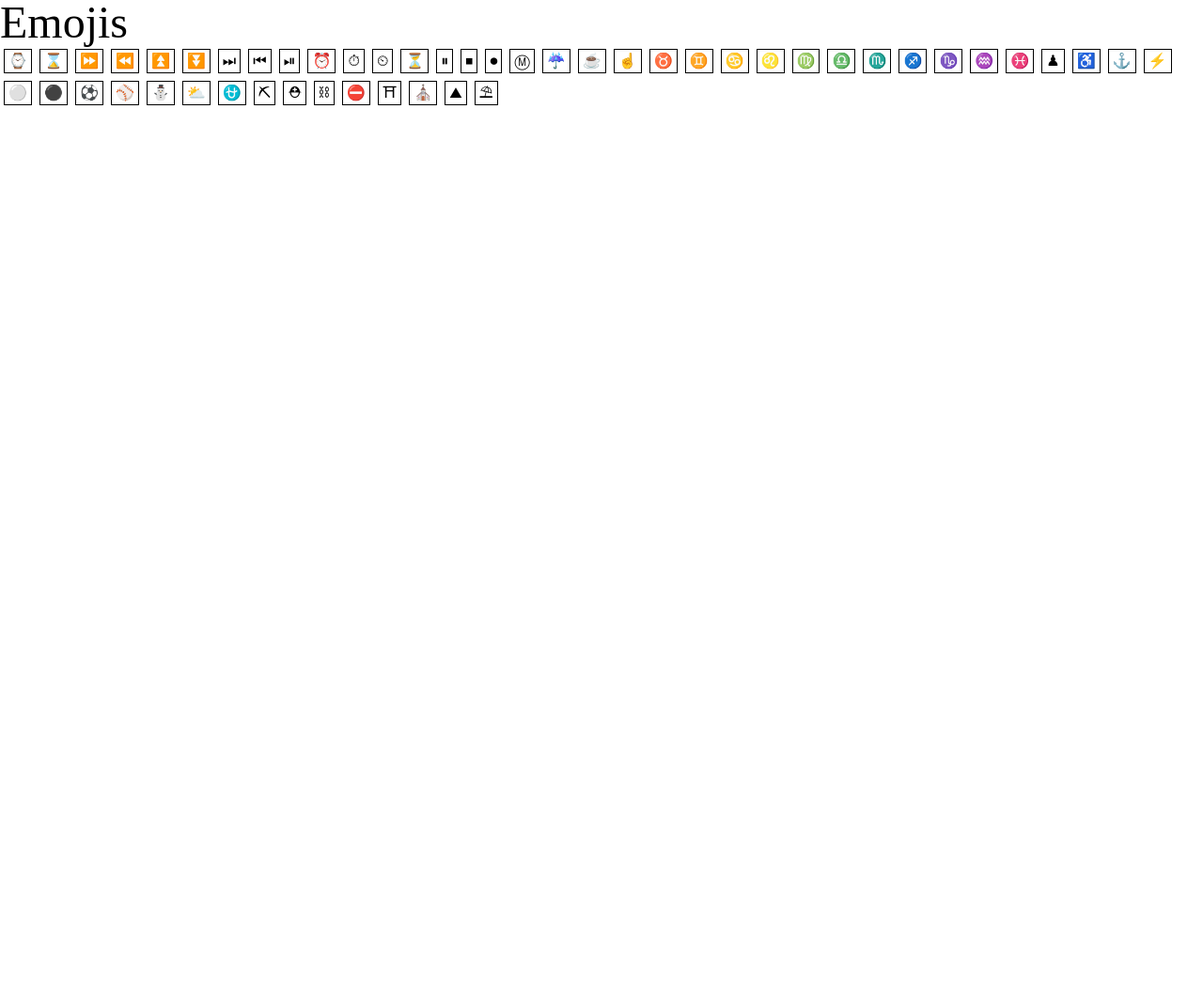
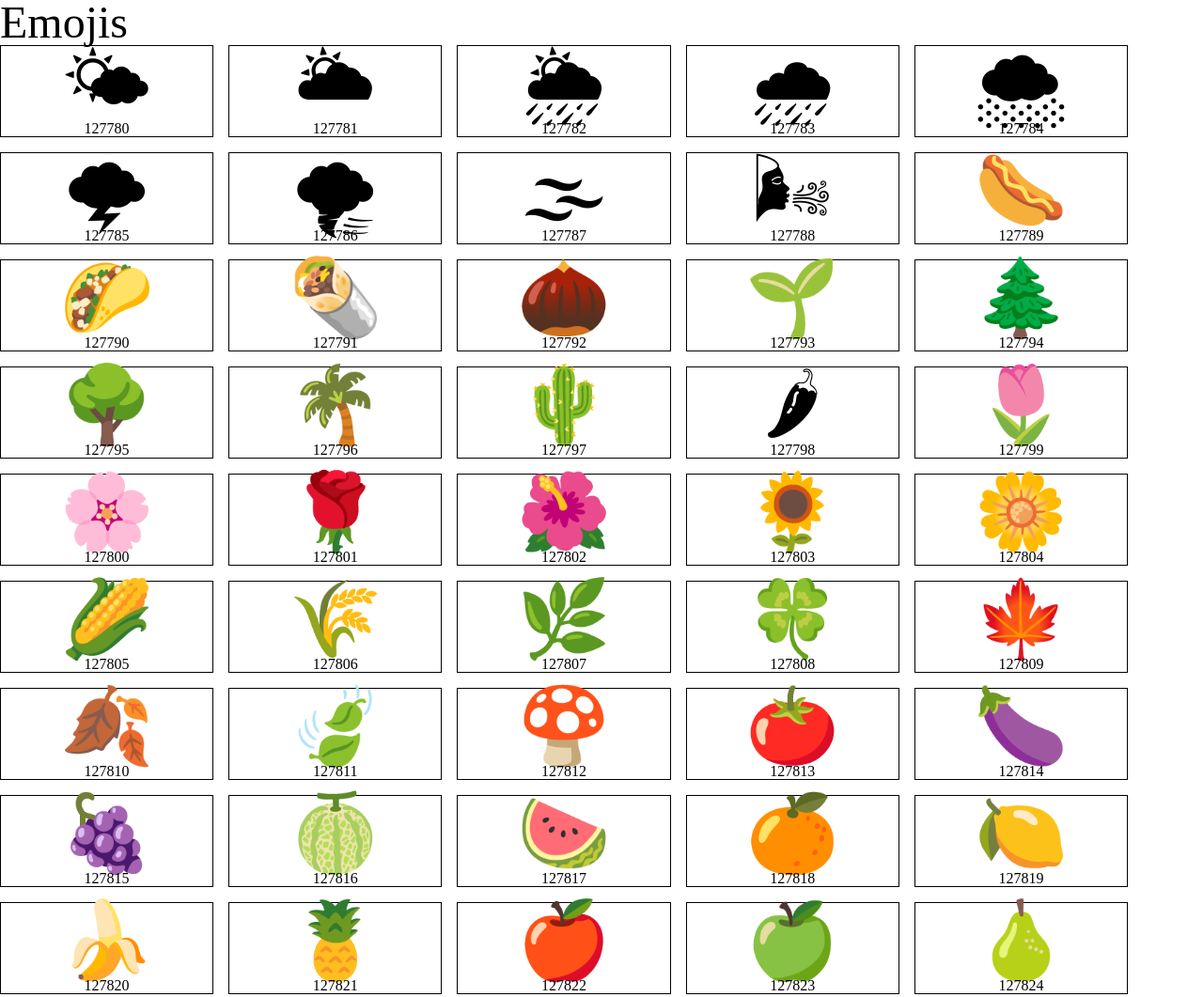
Before and after one commit to maddiejeffreyy/mtm6302-emoji-maddiejeffreyy, a plain HTML site: page index.html in a window 1280 px wide. Shown: the top 1061 px of the page at 94% size. Before the commit the page ends 800 px from the top, so only its background shows below. Drawn offline with Linux system fonts and the light colour scheme.

Commit message:
completes the assignment

```diff
--- a/index.html
+++ b/index.html
@@ -7,7 +7,9 @@
         <link href="style.css" rel="stylesheet">
     </head>
     <body>
-        <div id="container">
+        <h1>Emojis</h1>
+        <div id="container" class="container">
+
 
         </div>
 
--- a/script.js
+++ b/script.js
@@ -1,33 +1,36 @@
-{/*
-<span style="font-size: 5rem;">&#9925;</span>
-<span style="font-size: 5rem;">&#9934;</span>
-<span style="font-size: 5rem;">&#9935;</span>
-<span style="font-size: 5rem;">&#9937;</span>
-<span style="font-size: 5rem;">&#9939;</span>
-<span style="font-size: 5rem;">&#9940;</span>
-<span style="font-size: 5rem;">&#9961;</span>
-<span style="font-size: 5rem;">&#9962;</span>
-<span style="font-size: 5rem;">&#9968;</span>
-<span style="font-size: 5rem;">&#9969;</span> */}
 
-const emojis = ['&#8986;', '&#8987;', '&#9193', '&#9194', '&#9195', '&#9196', '&#9197', '&#9198', '&#9199', '&#9200',
-'&#9201;', '&#9202;', '&#9203;', '&#9208;', '&#9209;', '&#9210;', '&#9410;', '&#9748;', '&#9749;', '&#9757;',
-'&#9801;', '&#9802;', '&#9803;', '&#9804;', '&#9805;', '&#9806;', '&#9807;', '&#9808;', '&#9809;', '&#9810;',
-'&#9811;', '&#9823;', '&#9855;', '&#9875;', '&#9889;', '&#9898;', '&#9899;', '&#9917;', '&#9918;', '&#9924;',
-'&#9925;', '&#9934;', '&#9935;', '&#9937;', '&#9939;', '&#9940;', '&#9961;', '&#9962;', '&#9968;', '&#9969;']
-title = 'Emojis'
 
-const items = [];
+// title = 'Emojis'
 
-for (const emoji of emojis){
-    items.push(`<li>${emoji}</li>`)
+// const items = [];
+
+// for (const emoji of emojis){
+//     items.push(`<li>${emoji}</li>`)
+// }
+
+// const list = `
+// <h1>${title}</h1>
+// <ul class ="flex">
+//     ${items.join('')}
+// </ul>`
+
+// const $container = document.getElementById('container')
+// $container.innerHTML = list;
+
+
+const $container = document.getElementById('container')
+
+const emojis = []
+
+for (let i = 0; i < 60; i++){
+    emojis.push(`
+    <div id="emojis" class="emojis" style="text-align: center;">
+        <div class="display">
+            <span class="emoji";">&#${i + 127780};</span><br>
+            <code class="code">${i + 127780}</code>
+        </div>
+    </div>
+    `)
 }
 
-const list = `
-<h1>${title}</h1>
-<ul class ="flex">
-    ${items.join('')}
-</ul>`
-
-const $container = document.getElementById('container')
-$container.innerHTML = list;
+$container.innerHTML = emojis.join('');
--- a/style.css
+++ b/style.css
@@ -46,20 +46,37 @@ table {
 /* ----------------------- CSS STYLESHEET ------------------------------- */
 
 body{
-    width:100%;
+   width: 100%;
 }
 h1{
     font-size: 3rem;
+	justify-content: center;
 }
 
-ul{
+/* .container{
     display: flex;
-    flex-wrap: wrap;
+	flex-wrap: wrap;
     list-style: none;
+	column-gap: 1em;
+	row-gap: 1em;
 }
-li{
-    flex-basis: 2;
-    margin: 0.25em;
-    padding: 0.25em;
-    border: 1px solid black ;
+
+.display{
+	border: 0.025em solid black;
+} */
+
+.container{
+	max-width: 1200px;
+    display: grid;
+	grid-template-columns: repeat(5, 1fr);
+	gap: 1em;
 }
+
+.display{
+	border: 0.025em solid black;
+	font-size: 100%;
+}
+
+.emoji{
+	font-size: 5em;
+}
```
